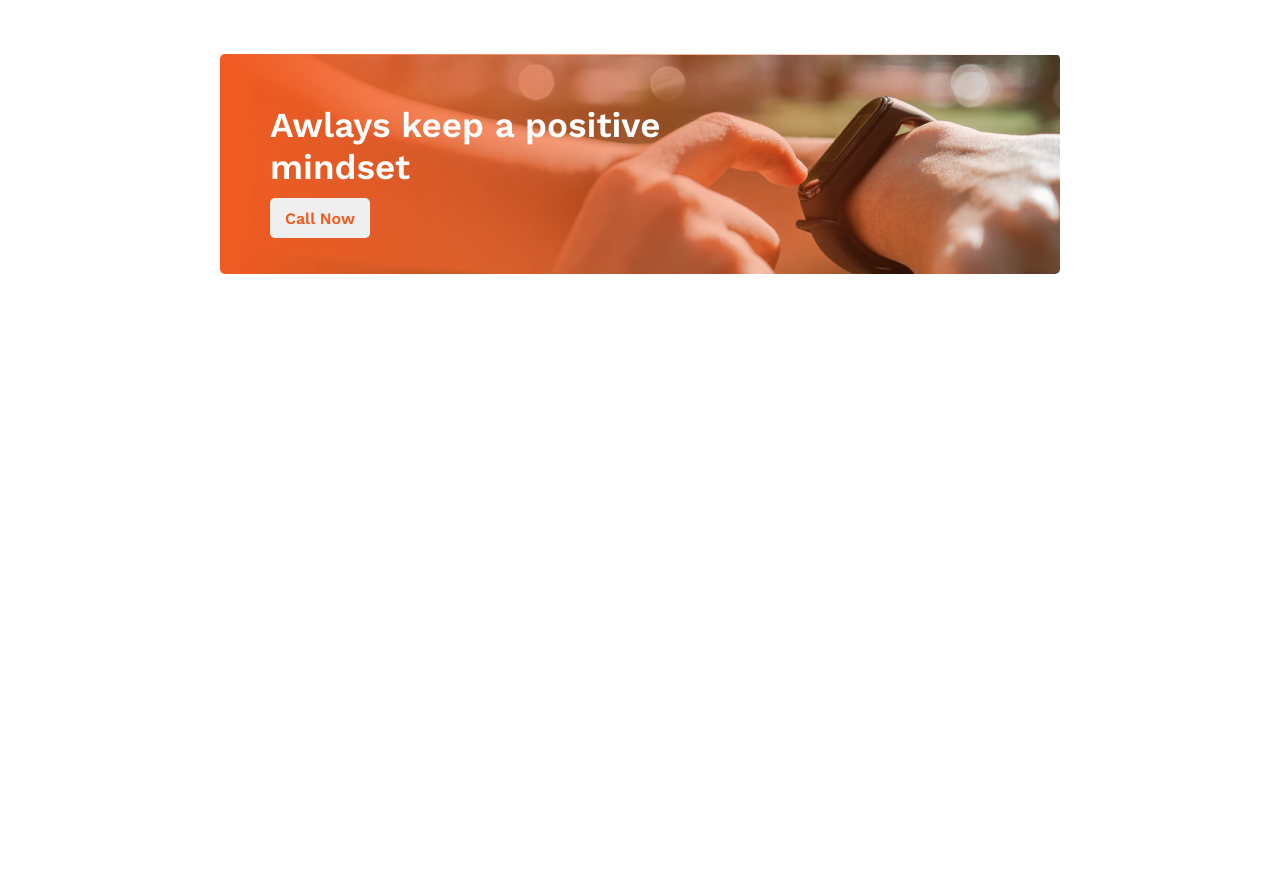
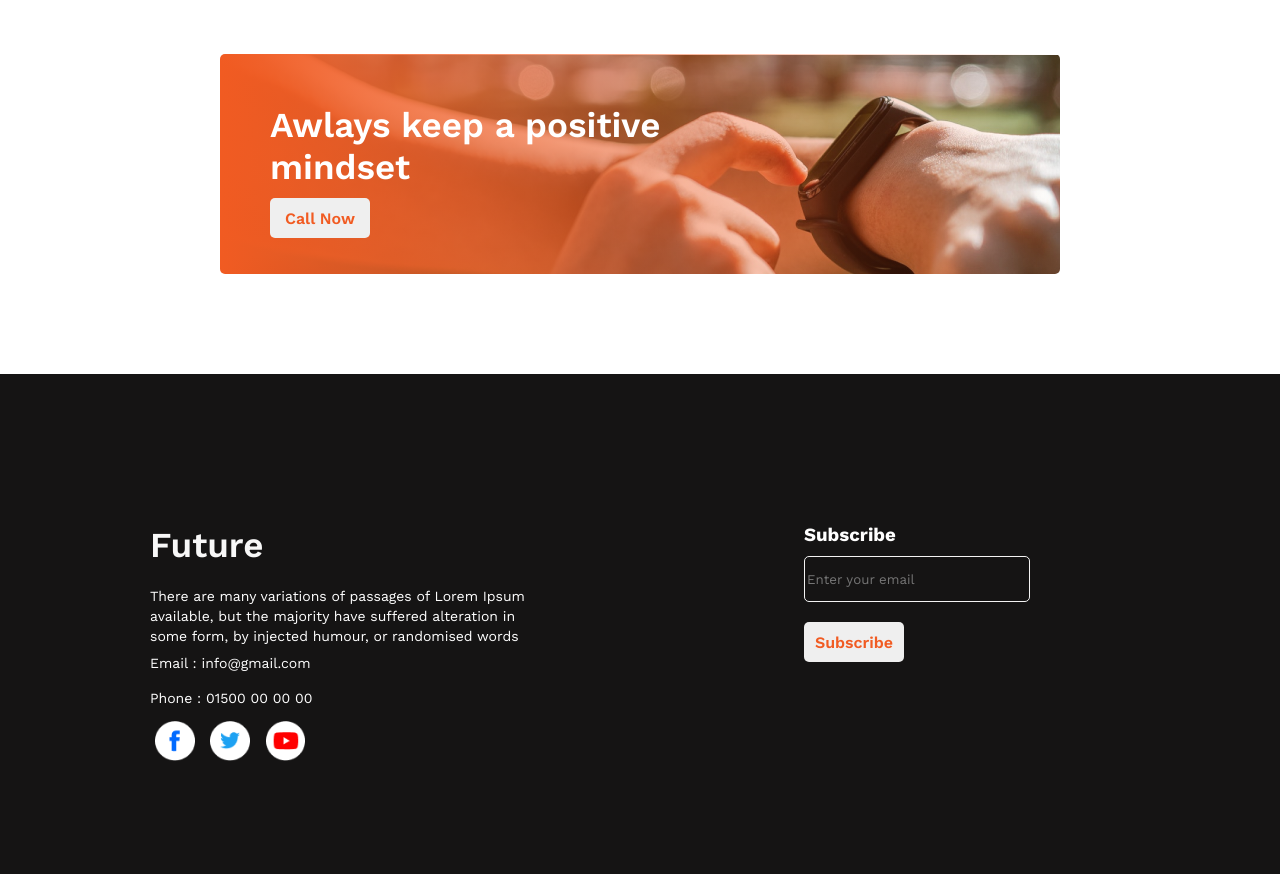
Before and after one commit to MH-Fahim11/new-year-new-me, a plain HTML site: page index.html in a window 1280 px wide. Shown: the part 1706-2580 px from the top of the page. Before the commit the page ends 1980 px from the top, so only its background shows below. Drawn offline with nearby package versions, Linux system fonts and the light colour scheme.

Commit message:
Footer added

```diff
--- a/index.html
+++ b/index.html
@@ -5,7 +5,7 @@
     <meta http-equiv="X-UA-Compatible" content="IE=edge">
     <meta name="viewport" content="width=device-width, initial-scale=1.0">
     <link rel="stylesheet" href="styles/style.css">
-    <link rel="preconnect" href="https://fonts.googleapis.com"><link rel="preconnect" href="https://fonts.gstatic.com" crossorigin><link href="https://fonts.googleapis.com/css2?family=Work+Sans:wght@400;600;700&display=swap" rel="stylesheet">
+    <link rel="preconnect" href="https://fonts.googleapis.com"><link rel="preconnect" href="https://fonts.gstatic.com" crossorigin><link href="https://fonts.googleapis.com/css2?family=Work+Sans:wght@300;400;600;700&display=swap" rel="stylesheet">
     <title>New Year New Me</title>
 </head>
 
@@ -21,6 +21,7 @@
 
     </header>
     <main>
+        <!--Failures-->
         <div class="my-failures">
             <div>
                 <img src="images/person.png" alt="" >
@@ -67,13 +68,36 @@
                 </div>
             </div>
         </div>
+        <!--Banner-->
         <div class="banner">
             <div class="banner-contante">
                 <h1 class="banner-hrader">Awlays keep a positive mindset</h1>
-                <button class="call-now-btn">Call Now</button>
+                <button class="primary-btn">Call Now</button>
             </div>
         </div>
     </main>
+    <!--Footer-->
+    <footer>
+        <div class="footer-container">
+            <div class="footer-future">
+                <h3 class="footer-header">Future</h3>
+                <p class="footer-paragraph">There are many variations of passages of Lorem Ipsum available, but the majority have suffered alteration in some form, by injected humour, or randomised words</p>
+                <p class="footer-num-email">Email : info@gmail.com <br>
+                    Phone : 01500 00 00 00</p>
+                <div class="social">
+                    <a href=""><img src="images/icons/fb.png" alt=""></a>
+                    <a href=""><img src="images/icons/twitter.png" alt=""></a>
+                    <a href=""><img src="images/icons/youtube.png" alt=""></a>
+                </div>
+            </div>
+            <!--From part-->
+            <div class="con-from">
+                <h3 class="from-header">Subscribe</h3>
+                <input type="text" placeholder="Enter your email">
+                <button class="primary-btn">Subscribe</button>
+            </div>
+        </div>
+    </footer>
 
 </body>
 
--- a/styles/style.css
+++ b/styles/style.css
@@ -128,7 +128,7 @@ header{
     font-size: 35px;
     color: #FFFFFF;
 }
-.call-now-btn{
+.primary-btn{
     width: 100px;
     height: 40px;
     font-weight: 600;
@@ -138,3 +138,55 @@ header{
     border: none;
     border-radius: 5px;
 }
+/* Footer */
+footer{
+    margin-top: 100px;
+    height: 500px;
+    background: #151414;
+    color: #FFFFFF;
+}
+.footer-container{
+    display: flex;
+    padding-right: 250px;
+}
+.footer-future{
+    margin-top: 150px;
+    margin-left: 150px;
+    padding-right: 250px;
+}
+.footer-header{
+    font-weight: 600;
+    font-size: 35px;
+    color: #F8F8F8;
+    padding-bottom: 20px;
+}
+.footer-paragraph{
+    font-weight: 400;
+    font-size: 14px;
+    line-height: 20px;
+}
+.footer-num-email{
+    font-weight: 400;
+    font-size: 14px;
+    line-height: 35px;
+}
+.social img{
+    height: 40px;
+    padding: 5px;
+}
+.con-from{
+    margin-top: 150px;
+}
+.form-header{
+    font-weight: 300;
+    font-size: 35px;
+}
+input{
+    margin-top: 10px;
+    margin-bottom: 20px;
+    width: 220px;
+    height: 42px;
+    background: #151414;
+    border-radius: 5px;
+    border: 1px solid #F3F3F3;
+}
```
